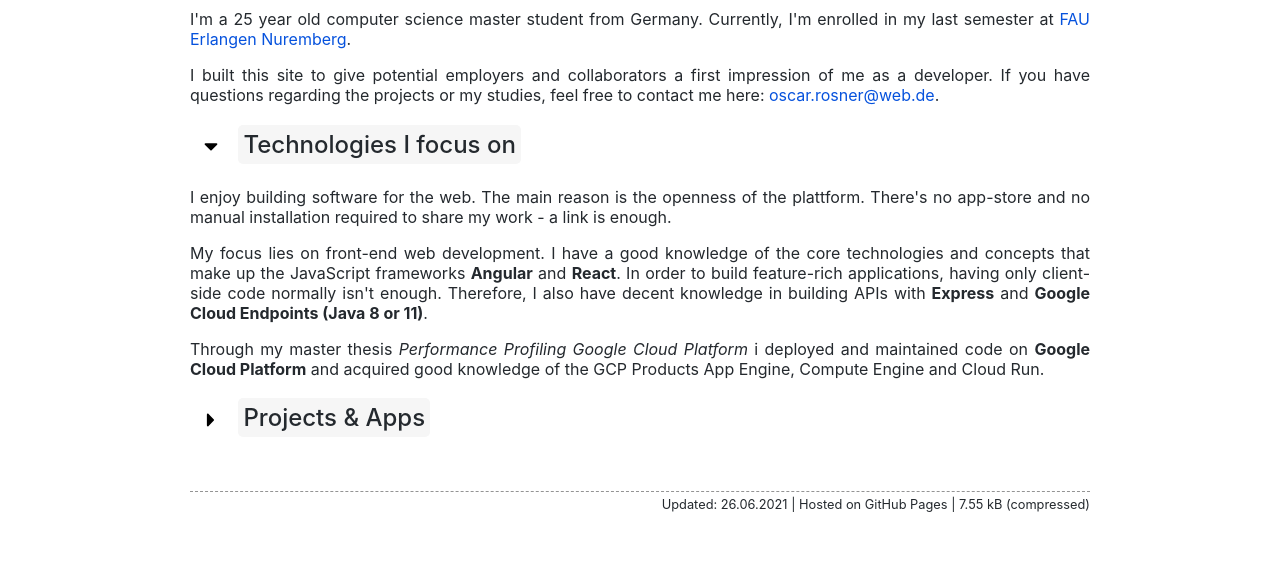
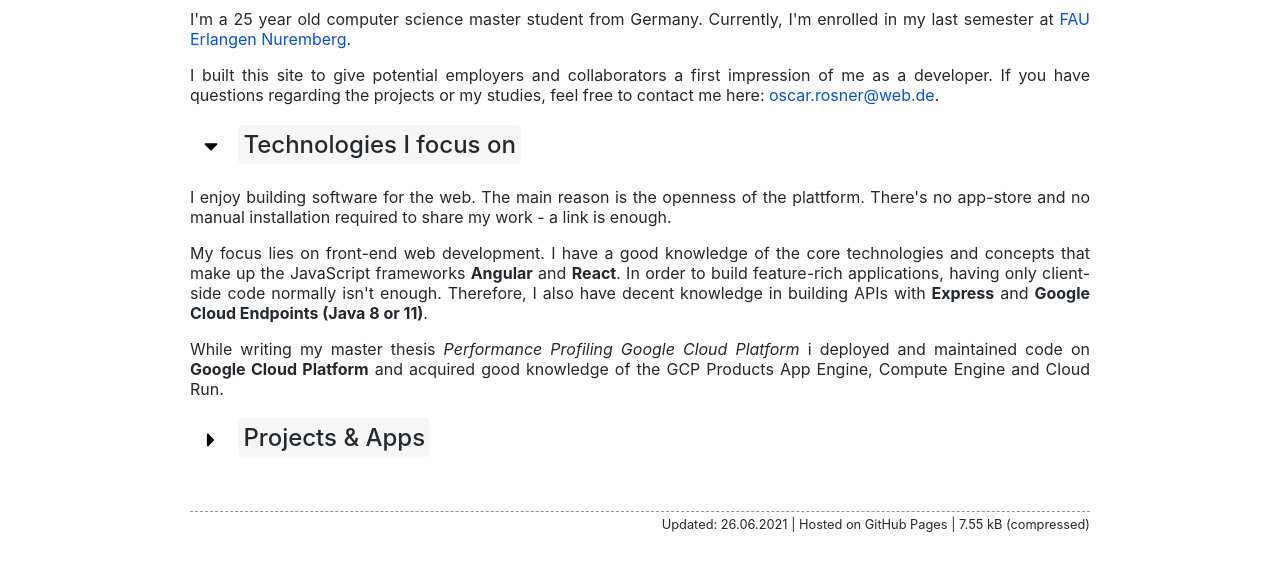
Before and after one commit to Kexplx/oscarrosner, a plain HTML site: page index.html in a window 1280 px wide. Shown: the part 147-718 px from the top of the page. Drawn offline with Linux system fonts and the light colour scheme.

Commit message:
Deploying to gh-pages from  @ be40e665f64bf55942a788923b457d4091b4e3ff 🚀

```diff
--- a/index.html
+++ b/index.html
@@ -79,7 +79,7 @@
             <b>Express</b> and <b>Google Cloud Endpoints (Java 8 or 11)</b>.
           </p>
           <p>
-            Through my master thesis
+            While writing my master thesis
             <i>Performance Profiling Google Cloud Platform</i> i deployed and
             maintained code on <b>Google Cloud Platform</b> and acquired good
             knowledge of the GCP Products App Engine, Compute Engine and Cloud
```
